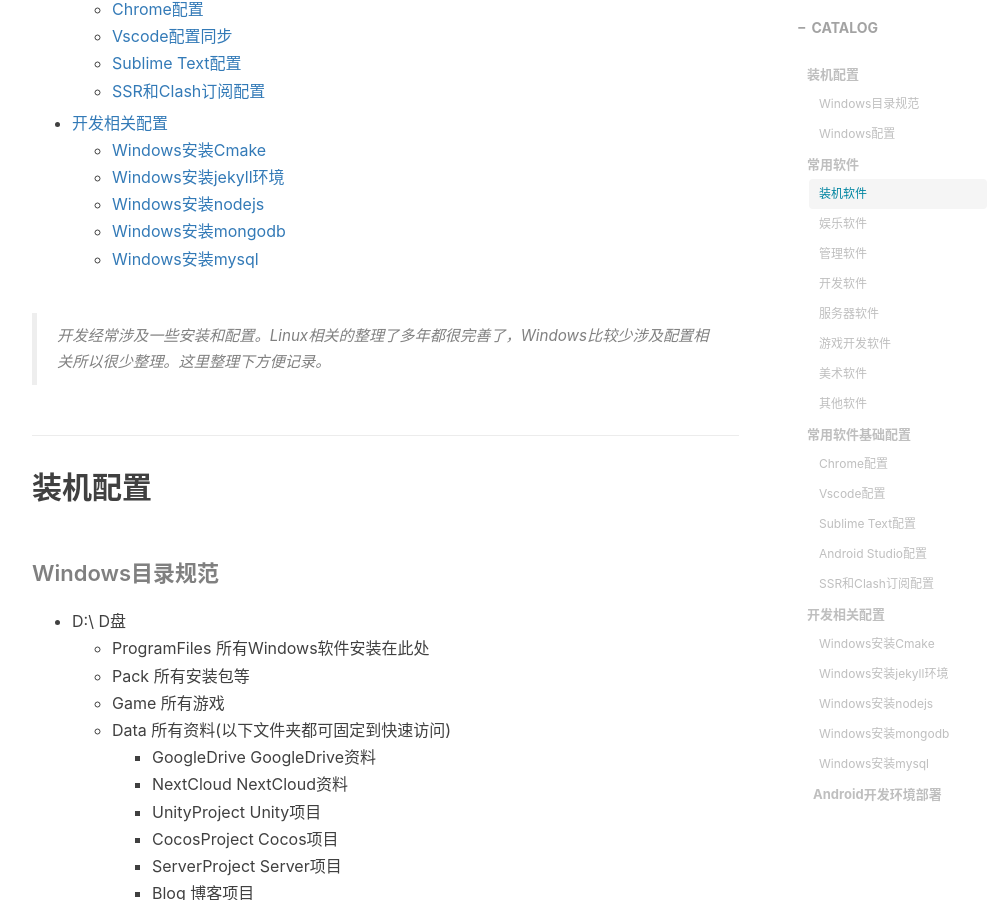
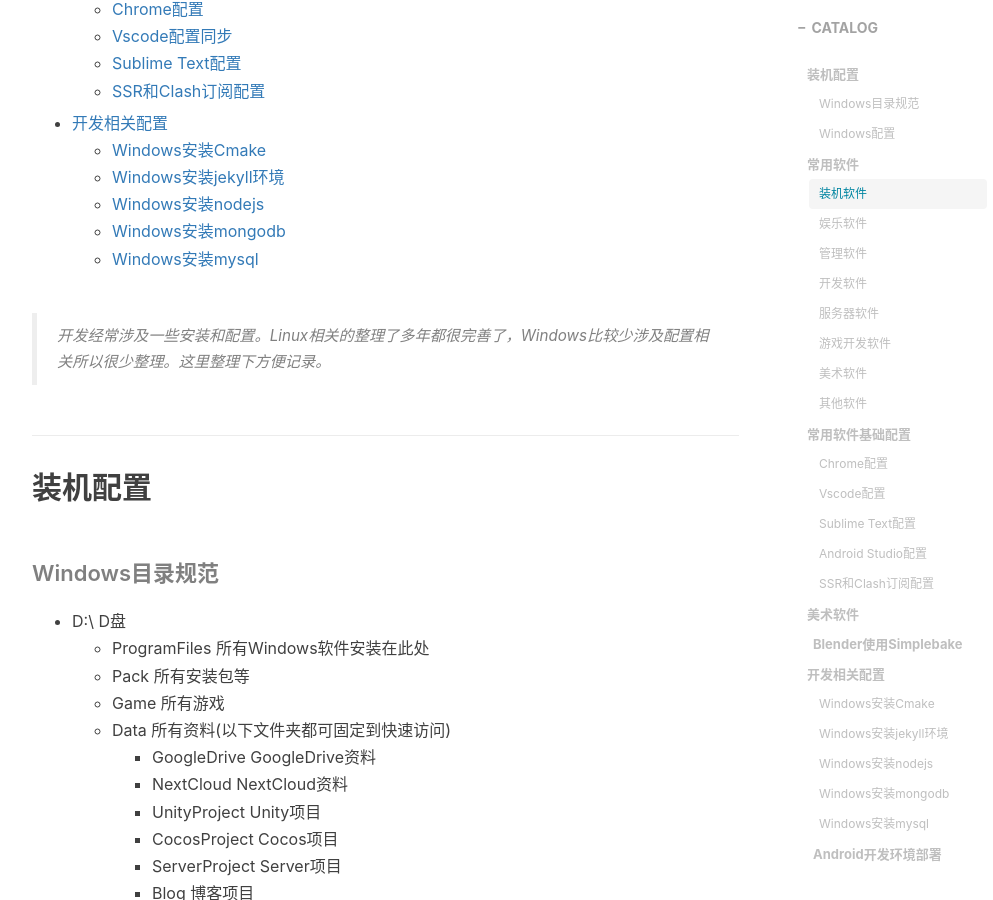
Before and after one commit to gumcstronger/gumcstronger.github.io, a Jekyll site: the page built from _posts/2022/2022-08-24-windows.md, in a window 1280 px wide and 900 px high, scrolled down 910 px. Shown: the whole window, without its empty margins (233-1226 px from the left). Built offline with Jekyll 4.4.1, drawn with Linux system fonts in a browser that asks for light colours; comment, search, counter and statistics services are not loaded; some of the changed text lies outside the part shown.

Commit message:
Update 2022-08-24-windows.md

```diff
--- a/_posts/2022/2022-08-24-windows.md
+++ b/_posts/2022/2022-08-24-windows.md
@@ -243,6 +243,11 @@ tags:
   - [Clash订阅(早上8-下午16点可用)](https://blog.xn--9kq250g.fun/index.php/category/clash%e5%85%8d%e8%b4%b9%e8%ae%a2%e9%98%85/)
   - [或Github搜索&#34;Clash订阅&#34;，排序选择&#34;Recently updated&#34;](https://github.com/search?o=desc&q=clash+%E8%AE%A2%E9%98%85&s=updated&type=Repositories)
   - [或搜索引擎搜索&#34;Clash订阅&#34;，搜索引擎选择时间&#34;一个月内&#34;](https://cn.bing.com/search?q=Clash%e8%ae%a2%e9%98%85&filters=ex1%3a%22ez3%22&PC=U316&FORM=000017&qpvt=Clash%e8%ae%a2%e9%98%85)
+
+## 美术软件
+
+### Blender使用Simplebake
+
 
 ## 开发相关配置
 
```
